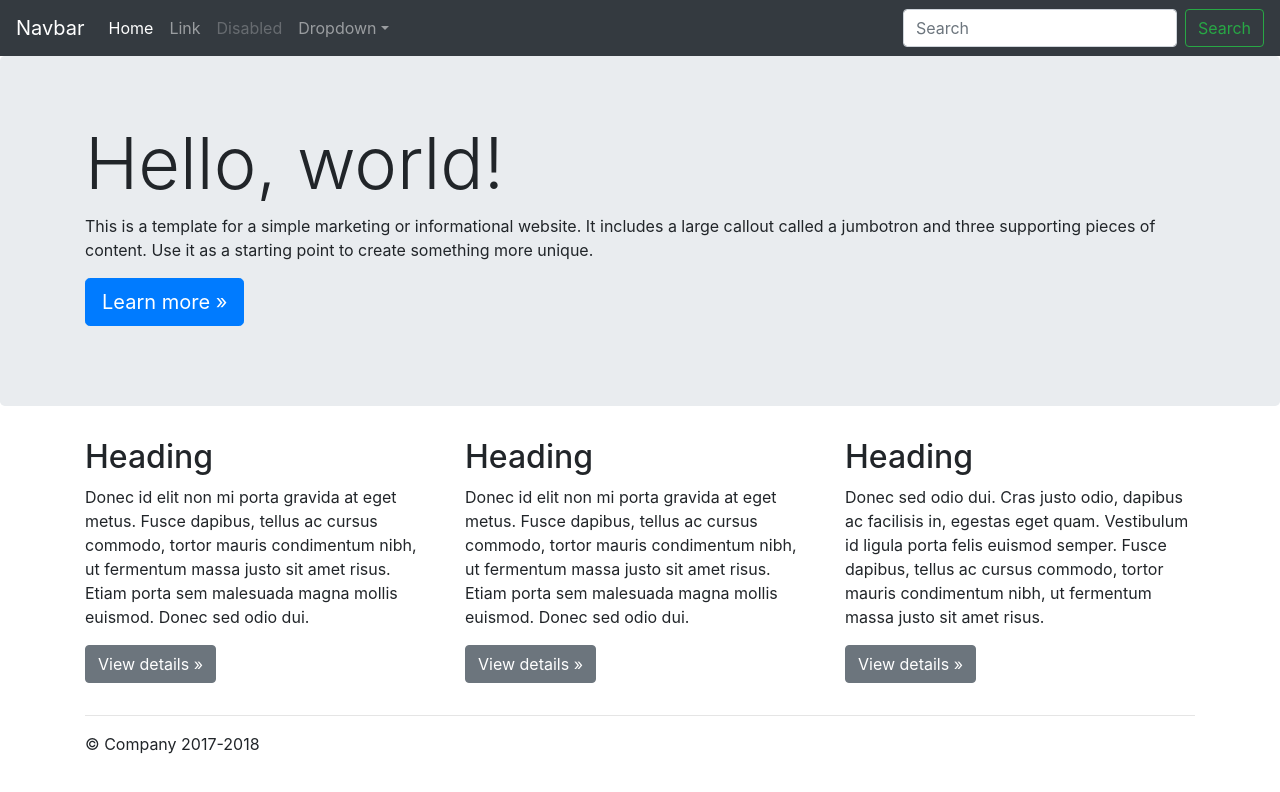
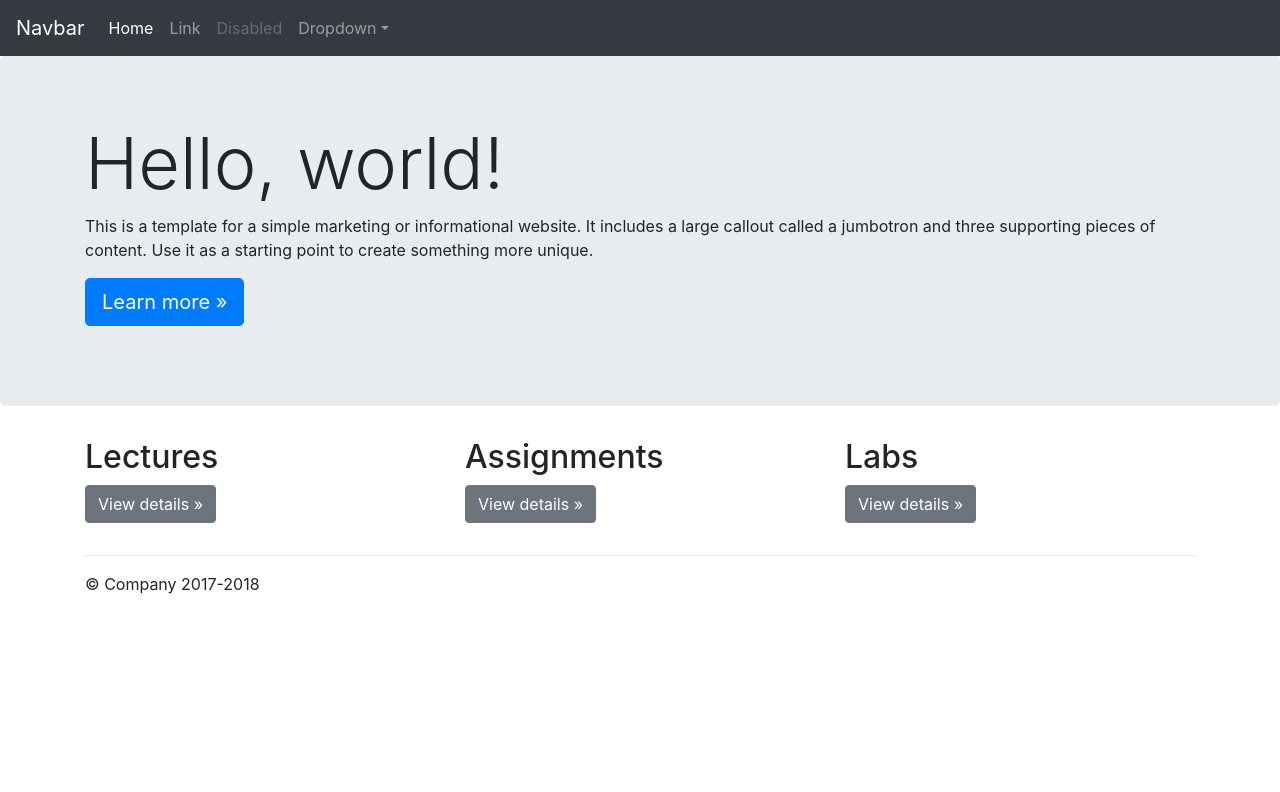
Before and after one commit to goedkene/WebsysHackathon, a plain HTML site: page index.html in a window 1280 px wide. Drawn offline with nearby package versions, Linux system fonts and the light colour scheme.

Commit message:
Deleted unnecessary items from html

```diff
--- a/index.html
+++ b/index.html
@@ -43,10 +43,6 @@
             </div>
           </li>
         </ul>
-        <form class="form-inline my-2 my-lg-0">
-          <input class="form-control mr-sm-2" type="text" placeholder="Search" aria-label="Search">
-          <button class="btn btn-outline-success my-2 my-sm-0" type="submit">Search</button>
-        </form>
       </div>
     </nav>
 
@@ -65,18 +61,15 @@
         <!-- Example row of columns -->
         <div class="row">
           <div class="col-md-4">
-            <h2>Heading</h2>
-            <p>Donec id elit non mi porta gravida at eget metus. Fusce dapibus, tellus ac cursus commodo, tortor mauris condimentum nibh, ut fermentum massa justo sit amet risus. Etiam porta sem malesuada magna mollis euismod. Donec sed odio dui. </p>
+            <h2>Lectures</h2>
             <p><a class="btn btn-secondary" href="#" role="button">View details &raquo;</a></p>
           </div>
           <div class="col-md-4">
-            <h2>Heading</h2>
-            <p>Donec id elit non mi porta gravida at eget metus. Fusce dapibus, tellus ac cursus commodo, tortor mauris condimentum nibh, ut fermentum massa justo sit amet risus. Etiam porta sem malesuada magna mollis euismod. Donec sed odio dui. </p>
+            <h2>Assignments</h2>
             <p><a class="btn btn-secondary" href="#" role="button">View details &raquo;</a></p>
           </div>
           <div class="col-md-4">
-            <h2>Heading</h2>
-            <p>Donec sed odio dui. Cras justo odio, dapibus ac facilisis in, egestas eget quam. Vestibulum id ligula porta felis euismod semper. Fusce dapibus, tellus ac cursus commodo, tortor mauris condimentum nibh, ut fermentum massa justo sit amet risus.</p>
+            <h2>Labs</h2>
             <p><a class="btn btn-secondary" href="#" role="button">View details &raquo;</a></p>
           </div>
         </div>
```
